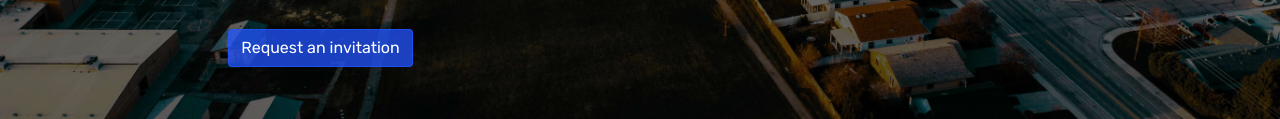
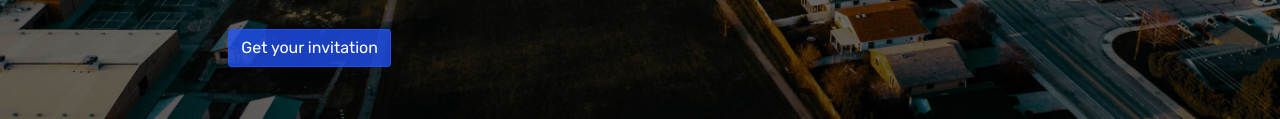
Before and after one commit to redist-dev/redist-dev.github.io, a plain HTML site: page index.html in a window 1280 px wide. Shown: the part 595-714 px from the top of the page. Drawn offline with nearby package versions, Linux system fonts and the light colour scheme; a script that the page names is missing.

Commit message:
Update index.html

```diff
--- a/index.html
+++ b/index.html
@@ -43,7 +43,7 @@
               <p class='fw-2'>REDIST software and proprietary dataset enables you to identify, size, and utilize incentives that most professionals aren't able to access. <span class='fw-5'>Early access launched Summer 2021.</span></p>
 
               <div>
-                <a class="typeform-share btn btn-primary mt-3 request-btn" href="https://admin656157.typeform.com/to/MIaqx7?typeform-medium=embed-snippet" data-mode="popup" data-submit-close-delay="0" data-size="72" target="_blank">Request an invitation</a> <script> (function() { var qs,js,q,s,d=document, gi=d.getElementById, ce=d.createElement, gt=d.getElementsByTagName, id="typef_orm_share", b="https://embed.typeform.com/"; if(!gi.call(d,id)){ js=ce.call(d,"script"); js.id=id; js.src=b+"embed.js"; q=gt.call(d,"script")[0]; q.parentNode.insertBefore(js,q) } })() </script>
+                <a class="typeform-share btn btn-primary mt-3 request-btn" href="https://admin656157.typeform.com/to/MIaqx7?typeform-medium=embed-snippet" data-mode="popup" data-submit-close-delay="0" data-size="72" target="_blank">Get your invitation</a> <script> (function() { var qs,js,q,s,d=document, gi=d.getElementById, ce=d.createElement, gt=d.getElementsByTagName, id="typef_orm_share", b="https://embed.typeform.com/"; if(!gi.call(d,id)){ js=ce.call(d,"script"); js.id=id; js.src=b+"embed.js"; q=gt.call(d,"script")[0]; q.parentNode.insertBefore(js,q) } })() </script>
 
 
 
```
